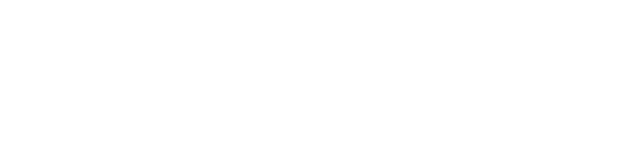
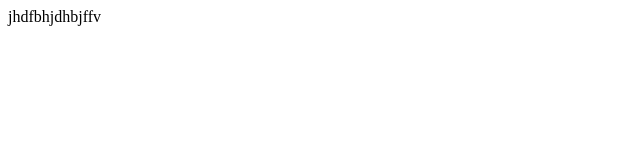
Before and after one commit to BrayanEd96/Ejemplo, a plain HTML site: page Index.html in a window 1280 px wide. Shown: the whole page, without its empty margins (0-640 px from the left). Drawn offline with Linux system fonts and the light colour scheme.

Commit message:
este es el chido

```diff
--- a/Index.html
+++ b/Index.html
@@ -4,6 +4,6 @@
 	<title>Prueba</title>
 </head>
 <body>
-
+jhdfbhjdhbjffv
 </body>
 </html>
```
